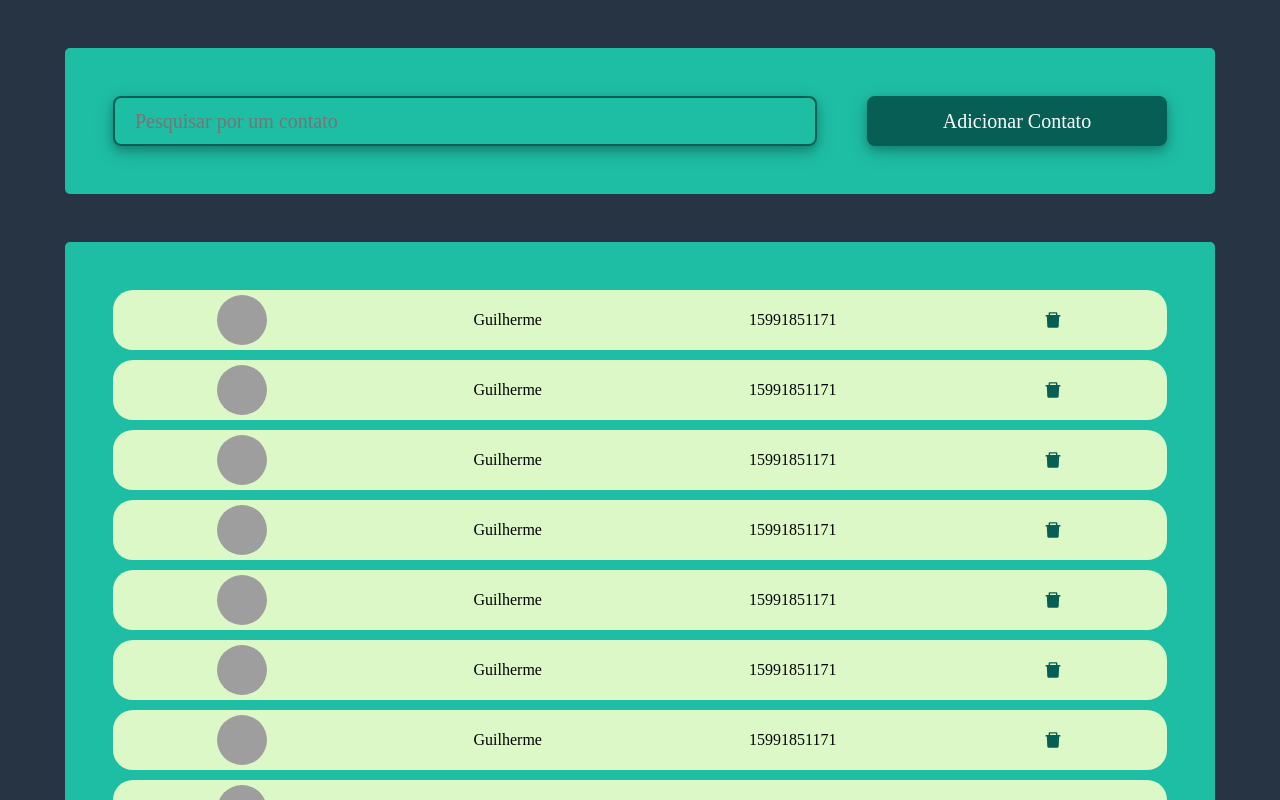
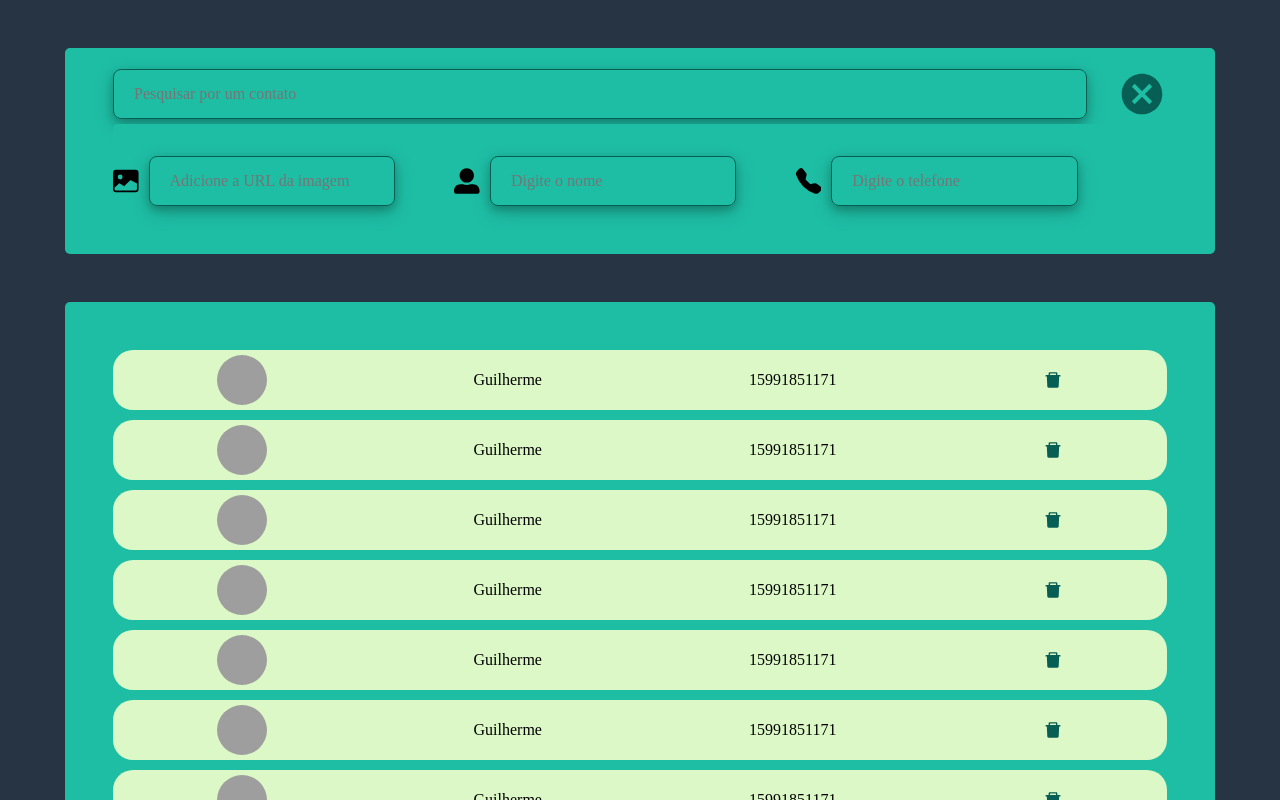
Before and after one commit to guilherme-braga4/gerenciador-contatos-react, a React (Vite) app: page / in a window 1280 px wide. Built offline with nearby package versions, Linux system fonts and the light colour scheme; grey boxes are pictures that could not be loaded.

Commit message:
Arrumando Estilos | Ajustando os Componentes | Criando o Componente Filtro separado do NovoContato

```diff
--- a/src/Components/Botao/index.tsx
+++ b/src/Components/Botao/index.tsx
@@ -1,21 +1,23 @@
 import React from 'react'
-import { BotaoCustomizado } from './styles'
+import { BotaoCustomizado, BotaoIcone } from './styles'
 import { ButtonProps } from './interface'
 
 const Botao = ({
   type,
   text,
   disabled,
+  icon,
   onClick}: ButtonProps): JSX.Element => {
+    console.log('icon', icon)
   return (
-      <BotaoCustomizado
+      <BotaoIcone
         type={type}
         text={text}
         disabled={disabled}
         onClick={onClick}
-      >
-        {text}
-      </BotaoCustomizado>
+        >
+         {icon}
+      </BotaoIcone>
    );
 }
 
--- a/src/Components/Botao/interface.ts
+++ b/src/Components/Botao/interface.ts
@@ -1,8 +1,9 @@
-import React from "react";
+import React, { ReactElement } from "react";
 
 export interface ButtonProps {
   type: "submit";
-  text: string;
+  text?: string;
   disabled: boolean;
+  icon?: ReactElement;
   onClick: React.MouseEventHandler<HTMLButtonElement>
 }
--- a/src/Components/Botao/styles.ts
+++ b/src/Components/Botao/styles.ts
@@ -27,3 +27,13 @@ export const BotaoCustomizado = styled.button<ButtonProps>`
   }
 
 `
+export const BotaoIcone = styled.button<ButtonProps>`
+  color: #FFF;
+  font-size: 20px;
+  border: 30px;
+  border-radius: 8px;
+  height: 50px;
+  cursor: pointer;
+  background-color: transparent;
+  margin: 0 0 0 30px;
+`
--- /dev/null
+++ b/src/Components/Filtro/index.tsx
@@ -0,0 +1,43 @@
+import React, {useState} from 'react'
+import { FiltroProps } from './interface'
+import { Container } from './styles'
+import { IoMdCloseCircle, IoMdPersonAdd } from 'react-icons/io';
+import Input from '../Input/index'
+import Botao from '../Botao/index'
+
+const Filtro = ({setNewUser, newUser}: FiltroProps) => {
+  const [form, setForm] = useState({})
+  const [loading, setLoading] = useState()
+
+  const handleChange = (event: React.ChangeEvent<HTMLInputElement>): void => {
+    const {name, value} = event.target
+    setForm({...form, [name]: value})
+  }
+
+  return (
+    <Container>
+          <Input
+            name="contato"
+            placeholder="Pesquisar por um contato"
+            type="text"
+            onChange={handleChange}
+          />
+          {newUser ?
+            <Botao
+              type="submit"
+              icon={<IoMdCloseCircle size={50} color={'#075e54'}/> }
+              disabled={false}
+              onClick={() => setNewUser(!newUser)}
+            /> :
+            <Botao
+              type="submit"
+              icon={<IoMdPersonAdd size={50} color={'#075e54'}/>}
+              disabled={false}
+              onClick={() => setNewUser(!newUser)}
+            />
+          }
+    </Container>
+  )
+}
+
+export default Filtro
--- /dev/null
+++ b/src/Components/Filtro/interface.ts
@@ -0,0 +1,4 @@
+export interface FiltroProps {
+  setNewUser: React.Dispatch<React.SetStateAction<boolean>>;
+  newUser: boolean
+}
--- /dev/null
+++ b/src/Components/Filtro/styles.ts
@@ -0,0 +1,13 @@
+import styled from "styled-components";
+
+export const Container = styled.div`
+  display: flex;
+  flex-direction: row;
+  justify-content: space-around;
+  align-items: center;
+  width: 100%;
+  border-radius: 20px;
+  padding: 5px 0px;
+`
+
+// background: linear-gradient(20deg, #dcf8c6, #ece5dd);
--- a/src/Components/Header/index.tsx
+++ b/src/Components/Header/index.tsx
@@ -1,36 +1,21 @@
 import React, {useState} from 'react'
-import Input from '../Input/index'
-import Botao from '../Botao/index'
-import { Form } from './styles'
+import { Container, Form } from './styles'
+import NovoContato from '../NovoContato/index'
+import Filtro from '../Filtro/index'
 
 const Header = () => {
-  const [form, setForm] = useState({})
-  const [loading, setLoading] = useState()
-
-  const handleSubmit = async (e: any) => {
-    alert('Usuário Adicionado com Sucesso')
-  }
-
-  const handleChange = (event: React.ChangeEvent<HTMLInputElement>): void => {
-    const {name, value} = event.target
-    setForm({...form, [name]: value})
-  }
+  const [newUser, setNewUser] = useState(true)
 
   return (
-      <Form>
-          <Input
-            name="email"
-            placeholder="Pesquisar por um contato"
-            type="email"
-            onChange={handleChange}
+      <Container>
+        <Form>
+          <Filtro
+            setNewUser={setNewUser}
+            newUser={newUser}
           />
-          <Botao
-            type="submit"
-            text="Adicionar Contato"
-            disabled={false}
-            onClick={handleSubmit}
-          />
-      </Form>
+          {newUser && <NovoContato/>}
+        </Form>
+      </Container>
   )
 }
 
--- a/src/Components/Header/styles.ts
+++ b/src/Components/Header/styles.ts
@@ -1,20 +1,20 @@
 import styled from "styled-components";
 
+export const Container = styled.div`
+  display: flex;
+  width: 1150px;
+`
+
 export const Form = styled.div`
-  display: flex;
-  padding: 3rem;
-  margin: 3rem;
-  flex-direction: row;
-  align-items: center;
-  justify-content: center;
-  background-color: #1ebea5;
-  border-radius: 5px;
-  min-width: 1150px;
-  gap: 0px 50px;
+    display:flex;
+    flex-direction: column;
+    display: flex;
+    padding: 1rem 3rem;
+    margin: 3rem 0;
+    align-items: center;
+    justify-content: center;
+    background-color: #1ebea5;
+    border-radius: 5px;
+    width: 100%;
 
-    h1 {
-      color: white;
-      font-size: 20px;
-      font-weight: light;
-    }
 `
--- a/src/Components/Input/styles.ts
+++ b/src/Components/Input/styles.ts
@@ -4,17 +4,11 @@ import { InputProps } from './interface'
 export const InputCustomizado = styled.input<InputProps>`
   color: #FFF;
   height: 50px;
-  font-size: 20px;
+  font-size: 16px;
   background-color: transparent;
-  border: 2px solid #075e54;
+  border: 1.5px solid #075e54;
   border-radius: 8px;
   box-shadow: 0 4px 8px 0 rgba(0, 0, 0, 0.2), 0 6px 20px 0 rgba(0, 0, 0, 0.19);
   padding: 16px 20px;
   width: 100%;
-
-    input::placeholder {
-      color: #FFF;
-      font-size: 12px;
-      opacity: 0.7;
-    }
 `
--- /dev/null
+++ b/src/Components/NovoContato/index.tsx
@@ -0,0 +1,67 @@
+import React, {useState} from 'react'
+import Input from '../Input/index'
+import Botao from '../Botao/index'
+import { Container, Form } from './styles'
+import { FaUserAlt } from 'react-icons/fa';
+import { BsFillImageFill, BsFillTelephoneFill } from 'react-icons/bs';
+
+
+const NovoContato = () => {
+  const [form, setForm] = useState({})
+  const [loading, setLoading] = useState()
+
+  const handleSubmit = async (e: any) => {
+    alert('Usuário Criado com Sucesso')
+  }
+
+  const handleChange = (event: React.ChangeEvent<HTMLInputElement>): void => {
+    const {name, value} = event.target
+    setForm({...form, [name]: value})
+  }
+
+  return (
+        <Container>
+            <Form>
+              <BsFillImageFill size={30}/>
+              <Input
+                name="imagem"
+                placeholder="Adicione a URL da imagem"
+                type="text"
+                onChange={handleChange}
+              />
+            </Form>
+          {/* <UploadImagem
+            name="email"
+            placeholder="Pesquisar por um contato"
+            type="email"
+            onChange={handleChange}
+          /> */}
+            <Form>
+              <FaUserAlt size={30}/>
+              <Input
+                name="nome"
+                placeholder="Digite o nome"
+                type="text"
+                onChange={handleChange}
+              />
+            </Form>
+            <Form>
+              <BsFillTelephoneFill size={30}/>
+              <Input
+                name="telefone"
+                placeholder="Digite o telefone"
+                type="phone"
+                onChange={handleChange}
+              />
+            </Form>
+            <Botao
+              type="submit"
+              text="Salvar Contato"
+              disabled={false}
+              onClick={handleSubmit}
+            />
+      </Container>
+  )
+}
+
+export default NovoContato
--- /dev/null
+++ b/src/Components/NovoContato/styles.ts
@@ -0,0 +1,19 @@
+import styled from "styled-components";
+
+export const Container = styled.div`
+  display: flex;
+  padding: 2rem 0;
+  flex-direction: row;
+  align-items: center;
+  justify-content: space-between;
+  background-color: #1ebea5;
+  border-radius: 5px;
+  min-width: 100%;
+  gap: 0px 30px;
+`
+
+export const Form = styled.div`
+    display: flex;
+    align-items: center;
+    gap: 0px 10px;
+`
```
Also changed, not shown: src/Components/Input/index.tsx (indentation only).
